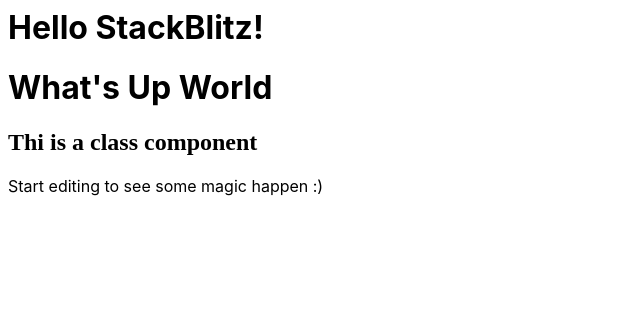
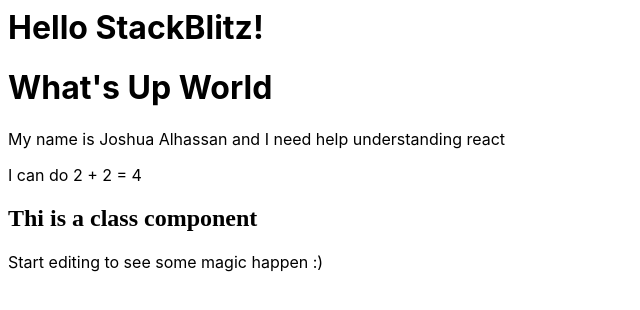
Before and after one commit to Josh-Alhassan/react-for-beginners-2022, a React (Create React App) app: page / in a window 1280 px wide. Shown: the top 310 px of the page, without its empty margins (0-640 px from the left). Built offline with nearby package versions, Linux system fonts and the light colour scheme.

Commit message:
jsx intro

```diff
--- a/src/Components/Hello.js
+++ b/src/Components/Hello.js
@@ -1,9 +1,16 @@
 import React from 'react';
 
+const name = 'Joshua Alhassan';
+
+const displayMessage = () => {
+  return " I need help understanding react";
+}
 const Hello = () => {
   return (
     <>
       <h1> What's Up World </h1>
+      <p> My name is {name} and {displayMessage()}</p>
+      <p> I can do 2 + 2 = {2+2} </p>
     </>
   )
 }
```
